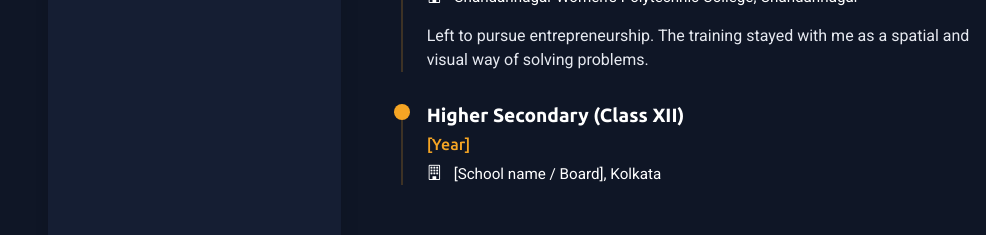
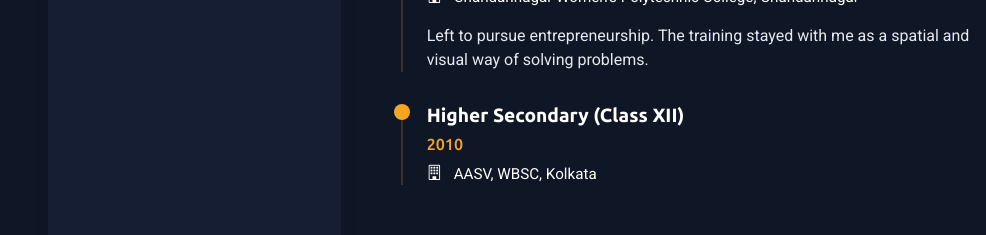
Before and after one commit to stillunpacked/sukanyaresume, a plain HTML site: page index.html in a window 1280 px wide. Shown: the part 4460-4695 px from the top of the page, without its empty margins (294-1280 px from the left). Drawn offline with nearby package versions, Linux system fonts and the light colour scheme.

Commit message:
Add Higher Secondary details
Co-Authored-By: Claude Opus 5.5 <noreply@anthropic.com>
Claude-Session: https://claude.ai/code/session_01CN11KfFiRJt3J8srATJjYt

```diff
--- a/index.html
+++ b/index.html
@@ -425,8 +425,8 @@
 
               <div class="resume-item">
                 <h4>Higher Secondary (Class XII)</h4>
-                <h5>[Year]</h5>
-                <p class="company"><i class="bi bi-building"></i> [School name / Board], Kolkata</p>
+                <h5>2010</h5>
+                <p class="company"><i class="bi bi-building"></i> AASV, WBSC, Kolkata</p>
               </div>
             </div>
 
```
